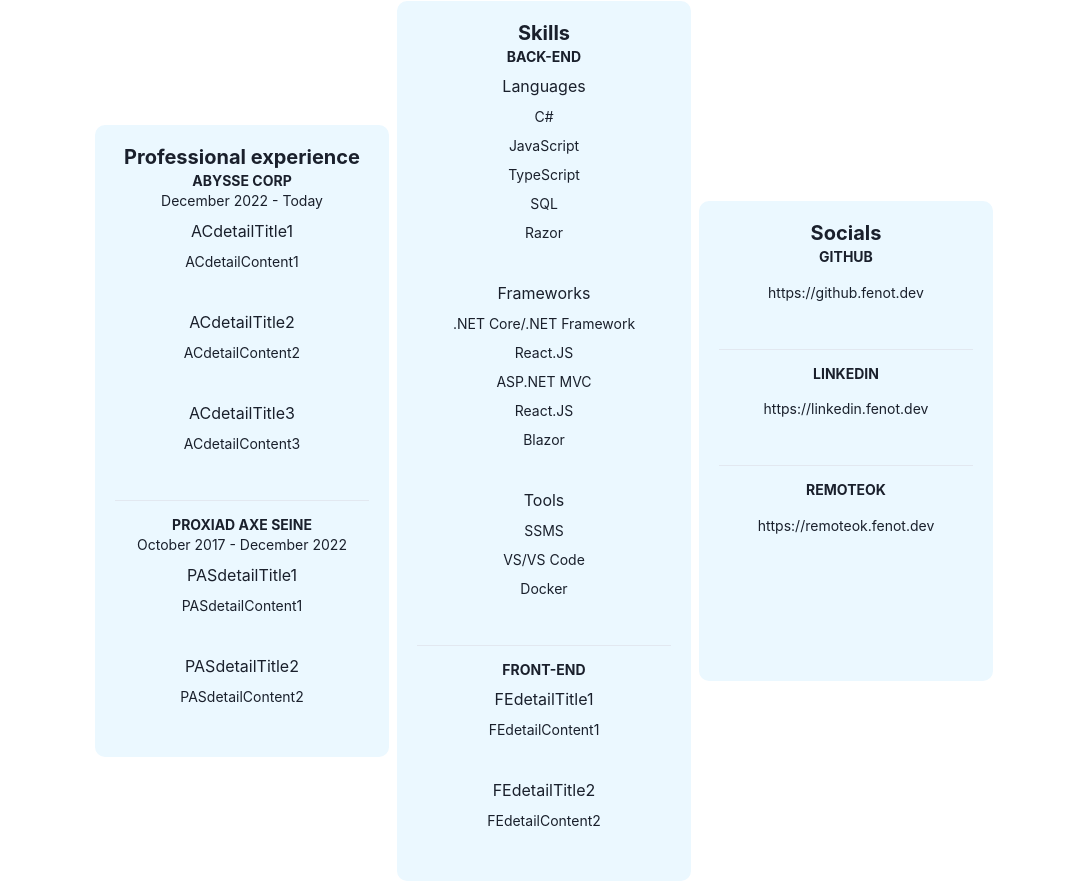
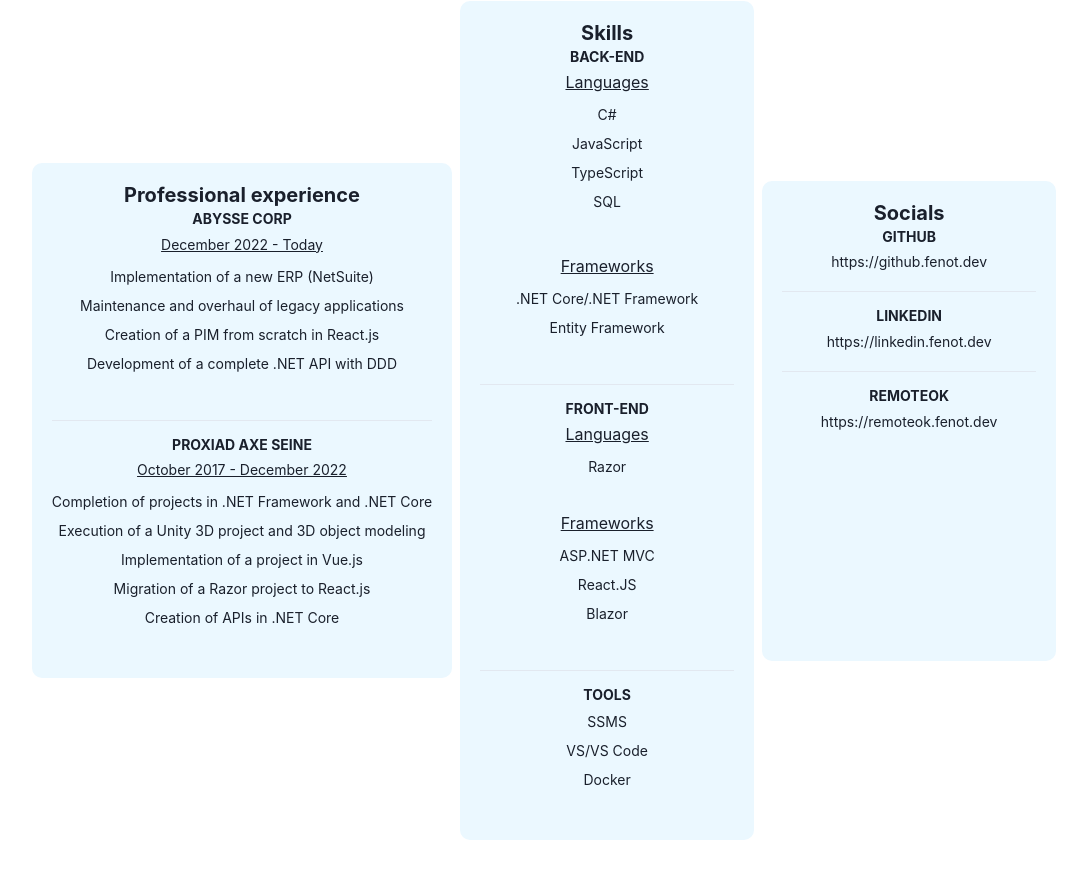
Before and after one commit to ThomasFenot/portfolio-ts, a React (Create React App) app: page / in a window 1280 px wide. Shown: the part 351-1244 px from the top of the page, without its empty margins (96-1183 px from the left). After the commit the page ends 1203 px from the top, so only its background shows below. Built offline with nearby package versions, Linux system fonts and the light colour scheme.

Commit message:
feat : update on cards Added more informationsabout myself Changed logic a bit so it actually display links properly

```diff
--- a/src/components/Cards/DisplayCard.tsx
+++ b/src/components/Cards/DisplayCard.tsx
@@ -8,6 +8,7 @@ import {
   Stack,
   StackDivider,
   Box,
+  Link,
 } from "@chakra-ui/react";
 
 import { CardContent } from "../../classes/cardContent";
@@ -15,9 +16,10 @@ import { CardContent } from "../../classes/cardContent";
 type DisplayCardProps = {
   header: string;
   content: CardContent[];
+  isCardWithLink: boolean;
 };
 
-export const DisplayCard = ({ header, content }: DisplayCardProps) => (
+export const DisplayCard = ({ header, content, isCardWithLink =false }: DisplayCardProps) => (
   <Card variant={"displayCard"}>
     <CardHeader>
       <Heading size="md">{header}</Heading>
@@ -30,16 +32,20 @@ export const DisplayCard = ({ header, content }: DisplayCardProps) => (
             <Heading size="xs" textTransform="uppercase">
               {element.cardContentName}
             </Heading>
-            <Text fontSize="sm">{element.date}</Text>
+            <Text as='u' fontSize="sm">{element.date}</Text>
             {element.details.map((element, index) => (
               <>
-                <Text key={index} pt="2" fontSize="md">
+                <Text as='u' key={index} pt="2" fontSize="md">
                   {element.detailTitle}
                 </Text>
                 {element.detailText.map((element) => (
-                  <Text key={index} pt="2" fontSize="sm">
+                  isCardWithLink ?
+                  <Link href={element} key={index} pt="2" fontSize="sm">
                     {element}
-                  </Text>
+                  </Link> :
+                   <Text key={index} pt="2" fontSize="sm">
+                   {element}
+                 </Text>
                 ))}
                 <br />
               </>
--- a/src/views/MainPage.tsx
+++ b/src/views/MainPage.tsx
@@ -11,15 +11,27 @@ import { CardContent, CardDetail} from "../classes/cardContent"
 const listOfProfessionalExperience: CardContent[] = [
     new CardContent("Abysse Corp",
         [
-            new CardDetail(["ACdetailContent1"], "ACdetailTitle1"),
-            new CardDetail(["ACdetailContent2"], "ACdetailTitle2"),
-            new CardDetail(["ACdetailContent3"], "ACdetailTitle3")
+            new CardDetail(
+                [
+                    "Implementation of a new ERP (NetSuite)",
+                    "Maintenance and overhaul of legacy applications",
+                    "Creation of a PIM from scratch in React.js",
+                    "Development of a complete .NET API with DDD",
+                ]
+           ),
         ], "December 2022 - Today"
     ),
     new CardContent("Proxiad Axe Seine",
         [
-            new CardDetail(["PASdetailContent1"], "PASdetailTitle1"),
-            new CardDetail(["PASdetailContent2"], "PASdetailTitle2")
+             new CardDetail(
+                [
+                    "Completion of projects in .NET Framework and .NET Core",
+                    "Execution of a Unity 3D project and 3D object modeling",
+                    "Implementation of a project in Vue.js",
+                    "Migration of a Razor project to React.js",
+                    "Creation of APIs in .NET Core"
+                ]
+           ),
         ], "October 2017 - December 2022"
     )
 ]
@@ -28,15 +40,19 @@ const listOfProfessionalExperience: CardContent[] = [
 const listOfSkills: CardContent[] = [
     new CardContent("Back-end",
         [
-            new CardDetail(["C#","JavaScript","TypeScript","SQL","Razor"], "Languages"),
-            new CardDetail([".NET Core/.NET Framework","React.JS","ASP.NET MVC","React.JS", "Blazor" ], "Frameworks"),
-            new CardDetail(["SSMS", "VS/VS Code","Docker"], "Tools")
-        ],
+            new CardDetail(["C#","JavaScript","TypeScript","SQL",""], "Languages"),
+            new CardDetail([".NET Core/.NET Framework", "Entity Framework"], "Frameworks"),
+        ]
     ),
     new CardContent("Front-end",
         [
-            new CardDetail(["FEdetailContent1"], "FEdetailTitle1"),
-            new CardDetail(["FEdetailContent2"], "FEdetailTitle2")
+            new CardDetail(["Razor"], "Languages"),
+            new CardDetail(["ASP.NET MVC","React.JS","Blazor",], "Frameworks"),
+        ]
+    ),
+    new CardContent("Tools",
+        [
+            new CardDetail(["SSMS", "VS/VS Code","Docker"]),
         ]
     )
 ]
@@ -64,9 +80,9 @@ export const MainPage = () => (
     <VStack spacing={4}>
         <PresentationCard/>
         <HStack>
-            <DisplayCard header="Professional experience" content={listOfProfessionalExperience}/>
-            <DisplayCard header="Skills" content={listOfSkills}/>
-            <DisplayCard header="Socials" content={listOfSocials}/>
+            <DisplayCard header="Professional experience" content={listOfProfessionalExperience} isCardWithLink={false}/>
+            <DisplayCard header="Skills" content={listOfSkills} isCardWithLink={false}/>
+            <DisplayCard header="Socials" content={listOfSocials} isCardWithLink={true}/>
         </HStack>
     </VStack>
 )
```
